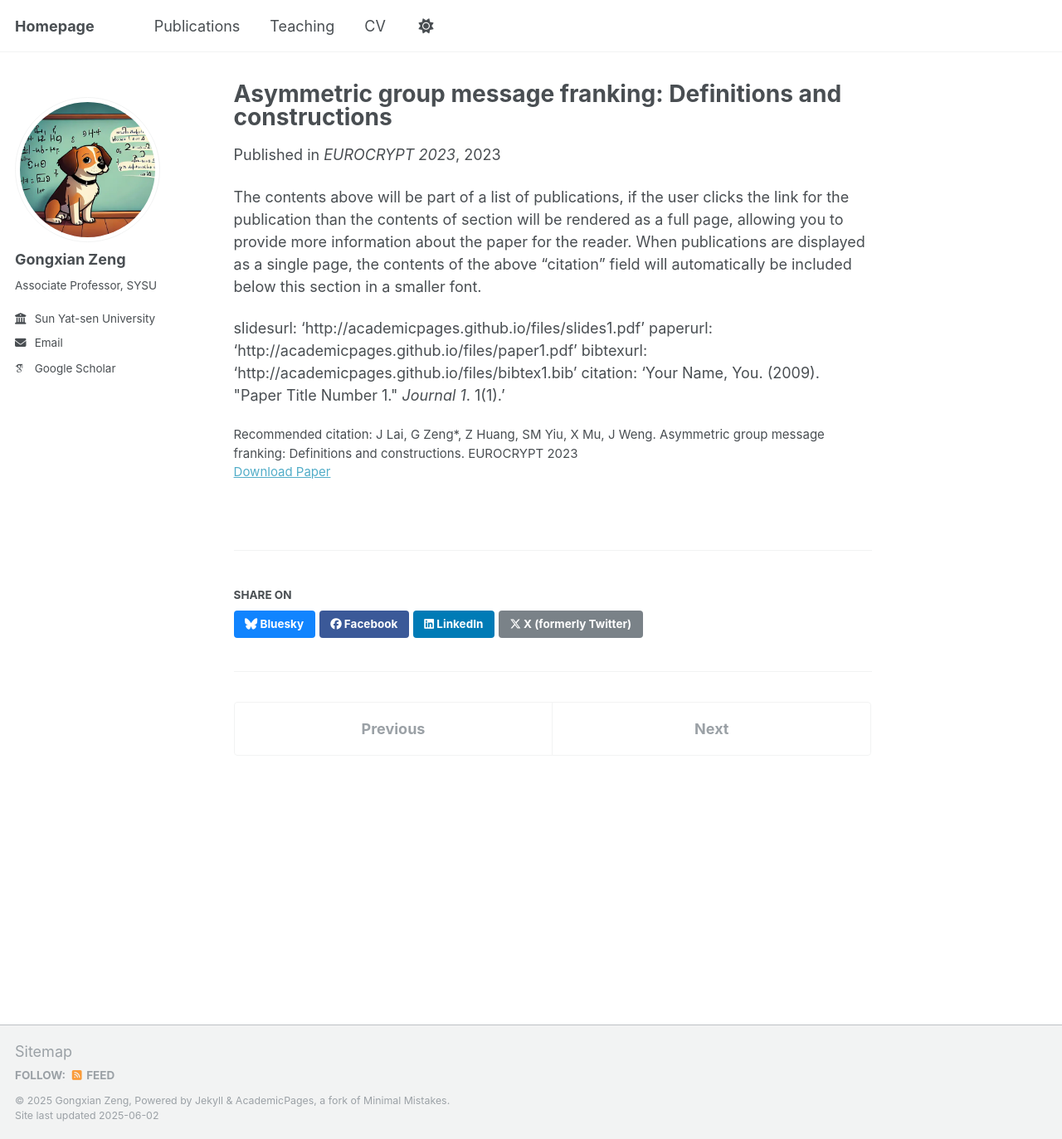
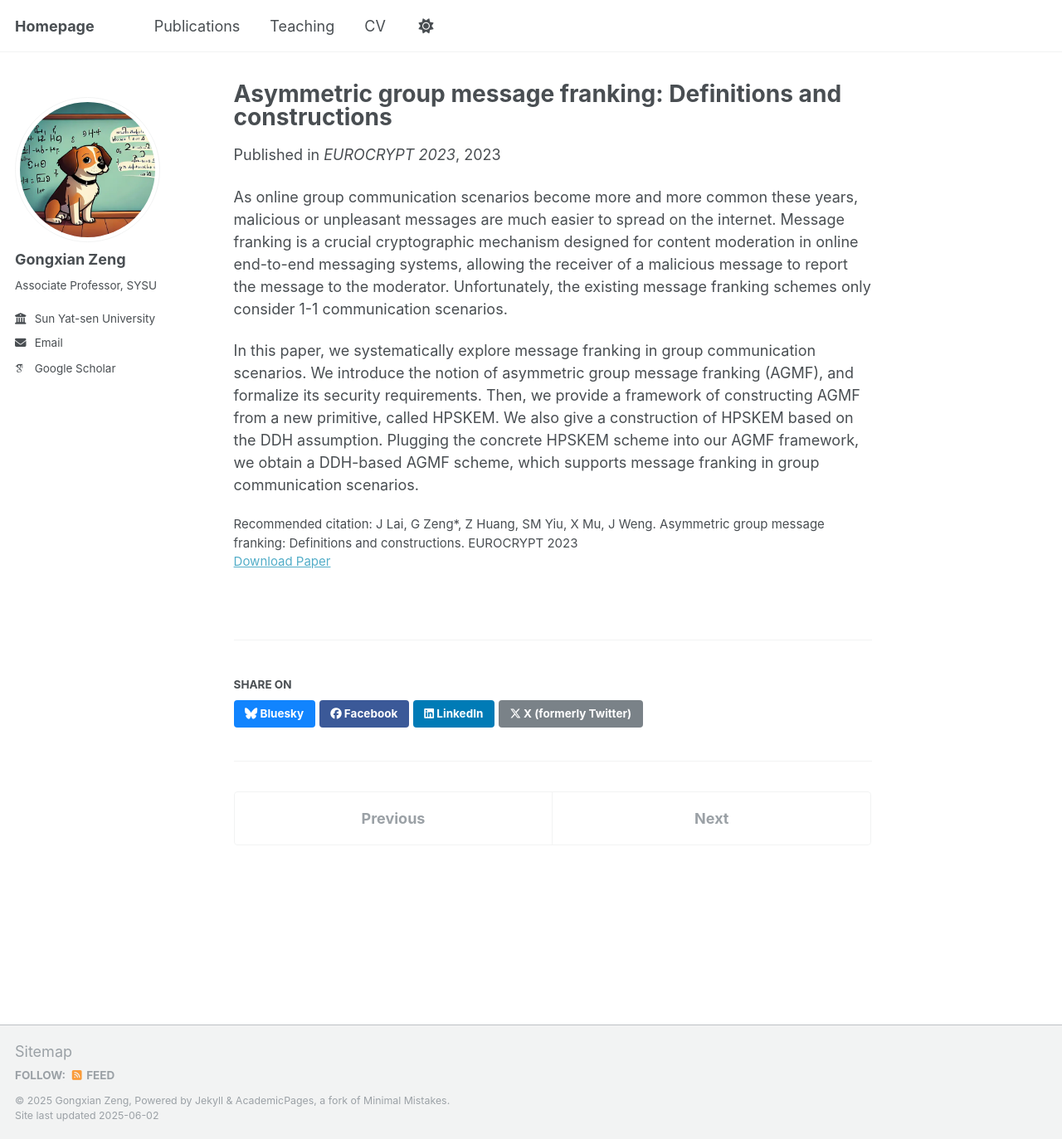
Before and after one commit to naxizgx/naxizgx.github.io, a Jekyll site: the page built from _publications/2023-04-paper-AGMF.md, in a window 1280 px wide and 1373 px high. Shown: the whole window at 83% size. Built offline with Jekyll 4.4.1, drawn with Linux system fonts in a browser that asks for light colours; some web fonts are replaced.

Commit message:
docs(publications): 更新2023-04-paper-AGMF的摘要和内容
- 简化摘要内容，使其更加简洁
- 将详细描述从摘要移至正文部分
- 添加slideurl链接
- 移除注释掉的旧内容

```diff
--- a/_publications/2023-04-paper-AGMF.md
+++ b/_publications/2023-04-paper-AGMF.md
@@ -3,18 +3,21 @@ title: "Asymmetric group message franking: Definitions and constructions"
 collection: publications
 category: conferences
 permalink: /publication/2023-04-paper-AGMF
-excerpt: 'As online group communication scenarios become more and more common these years,  malicious or unpleasant messages are much easier to spread on the internet. Message franking is a crucial cryptographic mechanism designed for content moderation in online end-to-end messaging systems, allowing the receiver of a malicious message to report the message to the moderator. Unfortunately, the existing message franking schemes  only consider  1-1 communication scenarios.
-
-	In this paper, we systematically explore message franking in group communication scenarios. We introduce the notion of asymmetric group message franking (AGMF), and formalize its  security requirements. Then, we provide a framework of constructing AGMF from a new primitive, called HPSKEM. We also give a construction of HPSKEM based on the DDH assumption. Plugging the concrete  HPSKEM scheme  into our AGMF framework, we obtain a DDH-based AGMF scheme, which supports message franking in group communication scenarios.'
+excerpt: 'This paper is about the message franking in group communication scenarios.'
 date: 2023-04-16
 venue: 'EUROCRYPT 2023'
 
 paperurl: '[PDF](https://eprint.iacr.org/2023/332.pdf)'
+slideurl: 'https://iacr.org/submit/files/slides/2023/eurocrypt/eurocrypt2023/27/slides.pdf'
 citation: 'J Lai, G Zeng*, Z Huang, SM Yiu, X Mu, J Weng. Asymmetric group message franking: Definitions and constructions. EUROCRYPT 2023'
 ---
-The contents above will be part of a list of publications, if the user clicks the link for the publication than the contents of section will be rendered as a full page, allowing you to provide more information about the paper for the reader. When publications are displayed as a single page, the contents of the above "citation" field will automatically be included below this section in a smaller font.
+As online group communication scenarios become more and more common these years,  malicious or unpleasant messages are much easier to spread on the internet. Message franking is a crucial cryptographic mechanism designed for content moderation in online end-to-end messaging systems, allowing the receiver of a malicious message to report the message to the moderator. Unfortunately, the existing message franking schemes  only consider  1-1 communication scenarios.
+
+In this paper, we systematically explore message franking in group communication scenarios. We introduce the notion of asymmetric group message franking (AGMF), and formalize its  security requirements. Then, we provide a framework of constructing AGMF from a new primitive, called HPSKEM. We also give a construction of HPSKEM based on the DDH assumption. Plugging the concrete  HPSKEM scheme  into our AGMF framework, we obtain a DDH-based AGMF scheme, which supports message franking in group communication scenarios.
+
+<!-- The contents above will be part of a list of publications, if the user clicks the link for the publication than the contents of section will be rendered as a full page, allowing you to provide more information about the paper for the reader. When publications are displayed as a single page, the contents of the above "citation" field will automatically be included below this section in a smaller font.
 
 slidesurl: 'http://academicpages.github.io/files/slides1.pdf'
 paperurl: 'http://academicpages.github.io/files/paper1.pdf'
 bibtexurl: 'http://academicpages.github.io/files/bibtex1.bib'
-citation: 'Your Name, You. (2009). &quot;Paper Title Number 1.&quot; <i>Journal 1</i>. 1(1).'
+citation: 'Your Name, You. (2009). &quot;Paper Title Number 1.&quot; <i>Journal 1</i>. 1(1).' -->
```
